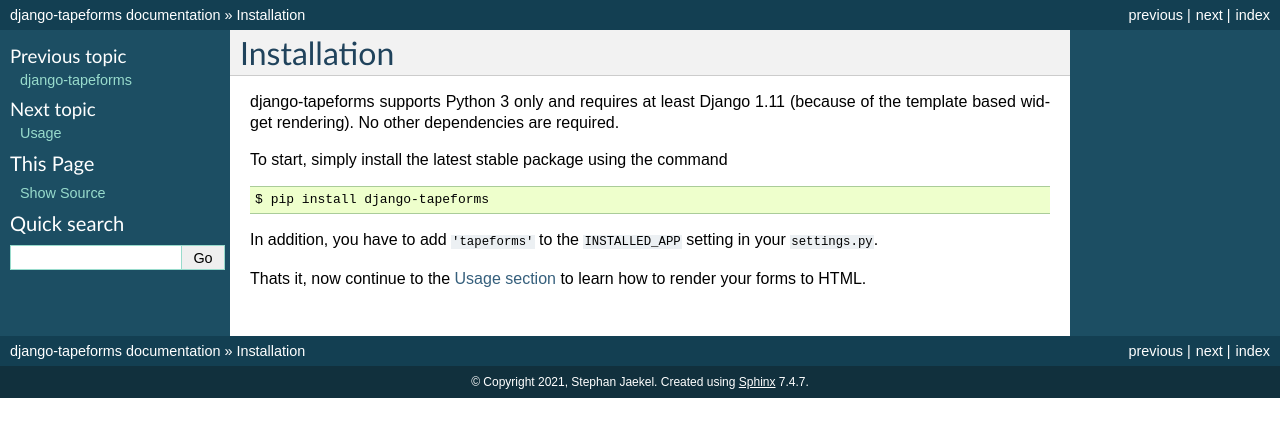
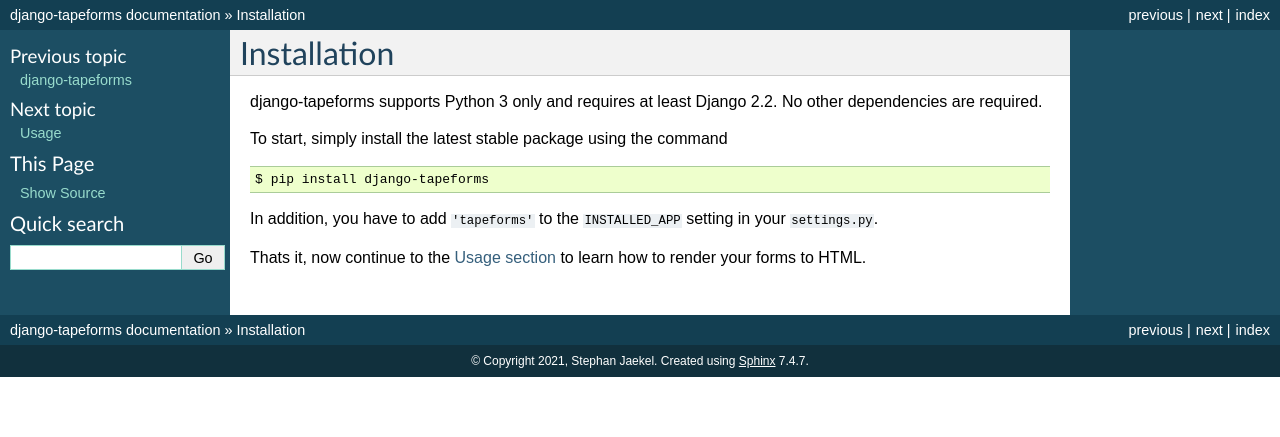
Before and after one commit to stephrdev/django-tapeforms, a Sphinx documentation site: the page built from docs/installation.rst, in a window 1280 px wide. Shown: the top 437 px of the page. Built offline with Sphinx 7.4.7, drawn with Linux system fonts in a browser that asks for light colours.

Commit message:
Drop support of Django 2.0 and 2.1

```diff
--- a/README.rst
+++ b/README.rst
@@ -29,7 +29,7 @@
 Requirements
 ------------
 
-django-tapeforms supports Python 3 only and requires at least Django 2.
+django-tapeforms supports Python 3 only and requires at least Django 2.2.
 No other dependencies are required.
 
 
--- a/docs/installation.rst
+++ b/docs/installation.rst
@@ -1,8 +1,8 @@
 Installation
 ============
 
-django-tapeforms supports Python 3 only and requires at least Django 1.11 (because
-of the template based widget rendering). No other dependencies are required.
+django-tapeforms supports Python 3 only and requires at least Django 2.2.
+No other dependencies are required.
 
 To start, simply install the latest stable package using the command
 
--- a/pyproject.toml
+++ b/pyproject.toml
@@ -26,7 +26,7 @@
 python = ">=3.6,<4"
 importlib-metadata = {version = "*", python = "<3.8"}
 
-Django = ">=2"
+Django = ">=2.2"
 Sphinx = {version = ">=3.5", optional = true}
 
 [tool.poetry.dev-dependencies]
```
Also changed, not shown: 1 other file.
